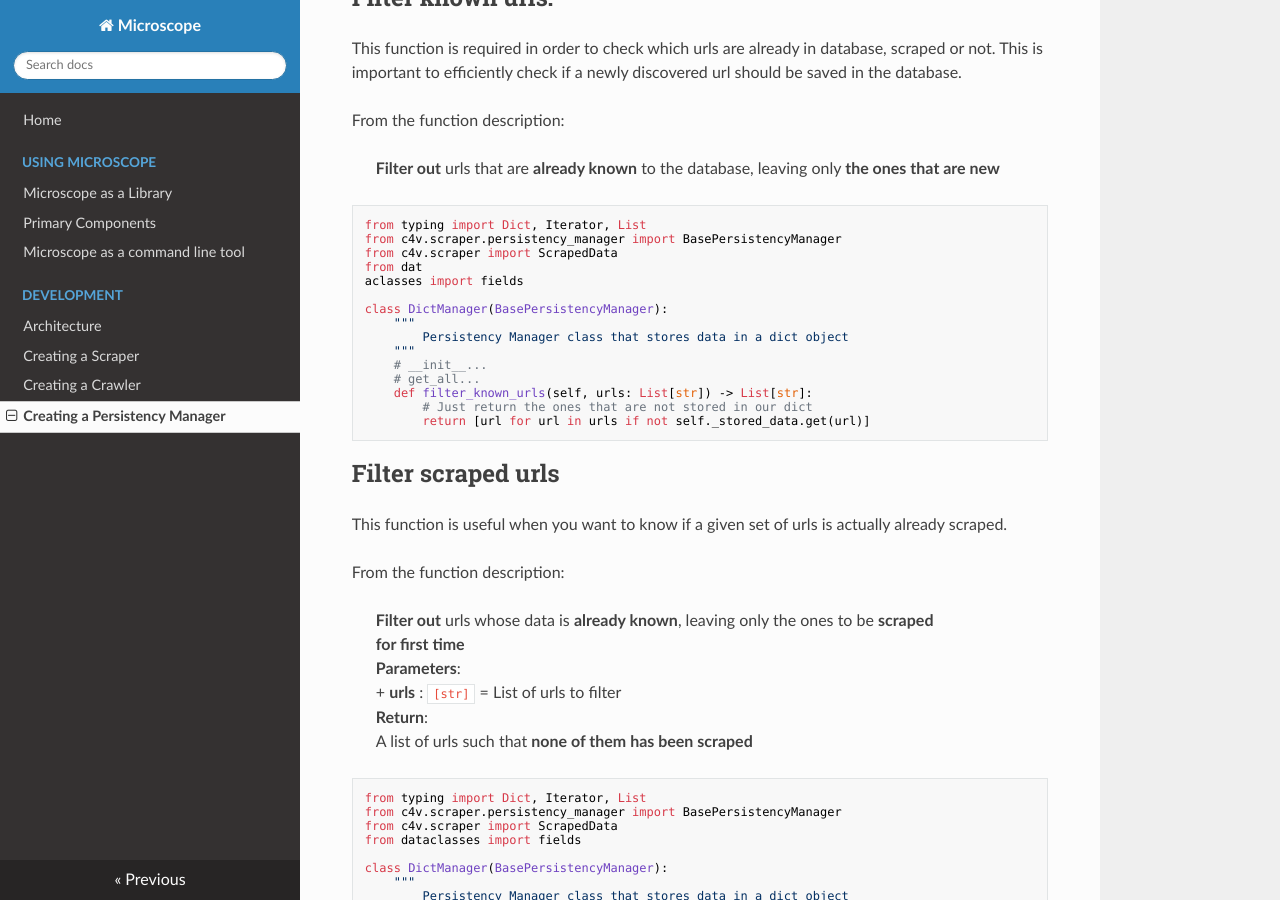
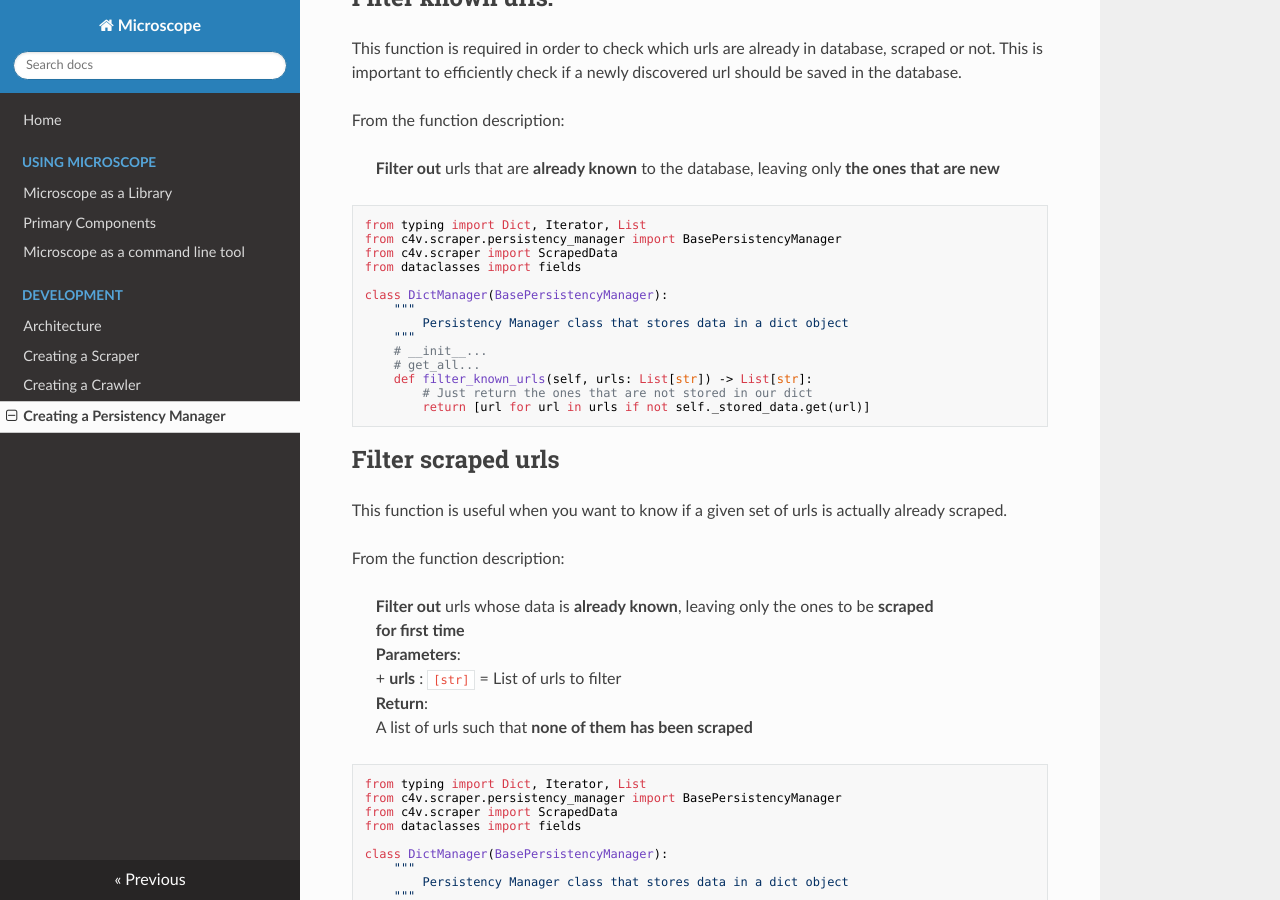
Before and after one commit to code-for-venezuela/c4v-py, an MkDocs documentation site: the page built from docs/docs/development/creating-a-persistency-manager.md, in a window 1280 px wide and 900 px high, scrolled down 3040 px. Built offline with MkDocs 1.6.1, drawn with Linux system fonts in a browser that asks for light colours; nearby versions of some CDN libraries.

Commit message:
fixed extra endline typo

```diff
--- a/docs/docs/development/creating-a-persistency-manager.md
+++ b/docs/docs/development/creating-a-persistency-manager.md
@@ -147,8 +147,7 @@ From the function description:
 from typing import Dict, Iterator, List
 from c4v.scraper.persistency_manager import BasePersistencyManager
 from c4v.scraper import ScrapedData
-from dat
-aclasses import fields
+from dataclasses import fields
 
 class DictManager(BasePersistencyManager):
     """
```
